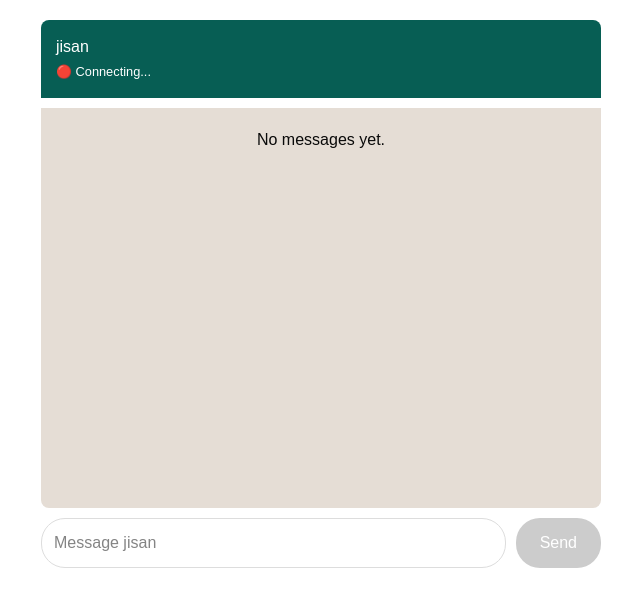
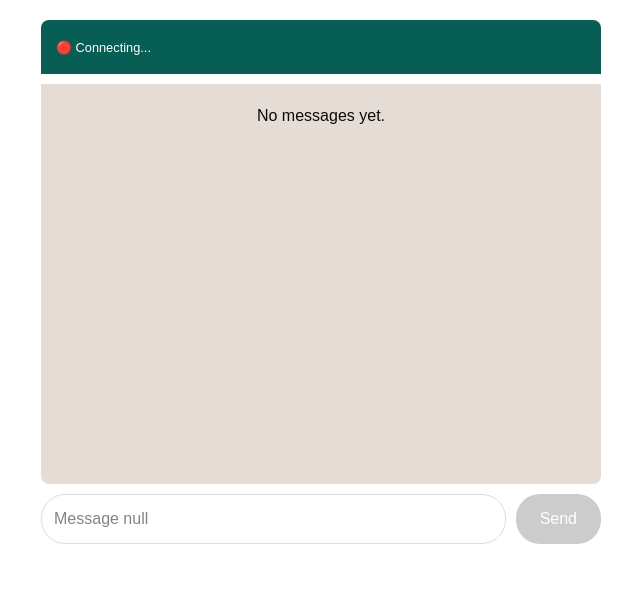
Before and after one commit to abubakersiddeak/ProjectBlood, a Next.js app: page /testsocket in a window 1280 px wide. Shown: the top 606 px of the page, without its empty margins (319-959 px from the left). Built offline with nearby package versions, Linux system fonts and the light colour scheme; no server answers.

Commit message:
add massage option

```diff
--- a/src/app/testsocket/page.tsx
+++ b/src/app/testsocket/page.tsx
@@ -1,11 +1,16 @@
+"use client";
 import ChatRoom from "@/components/shared/ChatRoom";
-import React from "react";
+import { useSearchParams } from "next/navigation";
 
-export default function page() {
+export default function Page() {
+  const searchParams = useSearchParams();
+  const userId = searchParams.get("userId");
+  const name = searchParams.get("name");
   const receiver = {
-    id: "696b4d35150b964a3bcd9869",
-    name: "jisan",
+    id: userId,
+    name: name,
   };
+
   return (
     <div>
       <ChatRoom receiver={receiver} />
--- a/src/components/shared/AllBloodDonationReqPublic.tsx
+++ b/src/components/shared/AllBloodDonationReqPublic.tsx
@@ -19,6 +19,7 @@ import {
   Search,
   Filter,
   Loader2,
+  MessageCircleMore,
 } from "lucide-react";
 import Swal from "sweetalert2";
 import server from "@/lib/api";
@@ -754,7 +755,7 @@ function SquareModal({
         {/* Header */}
         <div className="flex justify-between items-stretch border-b border-black/30 h-16 sm:h-20 shrink-0 relative">
           {isTodayRequest && (
-            <div className="absolute top-0 left-1/2 -translate-x-1/2 -translate-y-1/2 z-10">
+            <div className="absolute top-3 left-1/2 -translate-x-1/2 -translate-y-1/2 z-10">
               <span className="inline-block bg-red-600 text-white text-xs font-bold px-3 py-1 uppercase animate-pulse shadow-lg">
                 Needed Today!
               </span>
@@ -827,12 +828,22 @@ function SquareModal({
           </div>
 
           {/* Right Panel */}
-          <div className="p-5 sm:p-8 lg:p-10 w-full sm:w-1/2 flex flex-col justify-between bg-gray-50/50">
+          <div className="p-5 sm:p-8 lg:p-10 w-full sm:w-1/2 flex flex-col justify-between bg-gray-50/50 relative">
             <div className="space-y-4 sm:space-y-6">
               <h3 className="text-base sm:text-lg font-bold uppercase border-b border-gray-300 pb-2">
                 Contact Information
               </h3>
               <div className="space-y-3 sm:space-y-4">
+                <div className="right-10 absolute">
+                  <MessageCircleMore
+                    className="cursor-pointer hover:scale-110 "
+                    onClick={() => {
+                      router.push(
+                        `/testsocket?userId=${request?.requesterId?._id}&name=${request?.requesterId?.fullName}`,
+                      );
+                    }}
+                  />
+                </div>
                 <div>
                   <p className="text-xs font-bold text-gray-400 uppercase mb-1">
                     Patient Phone
--- a/src/components/shared/ChatRoom.tsx
+++ b/src/components/shared/ChatRoom.tsx
@@ -20,8 +20,8 @@ interface IMessage {
 }
 
 interface IUser {
-  id: string;
-  name: string;
+  id: string | null;
+  name: string | null;
 }
 
 export default function ChatRoom({ receiver }: { receiver: IUser }) {
```
